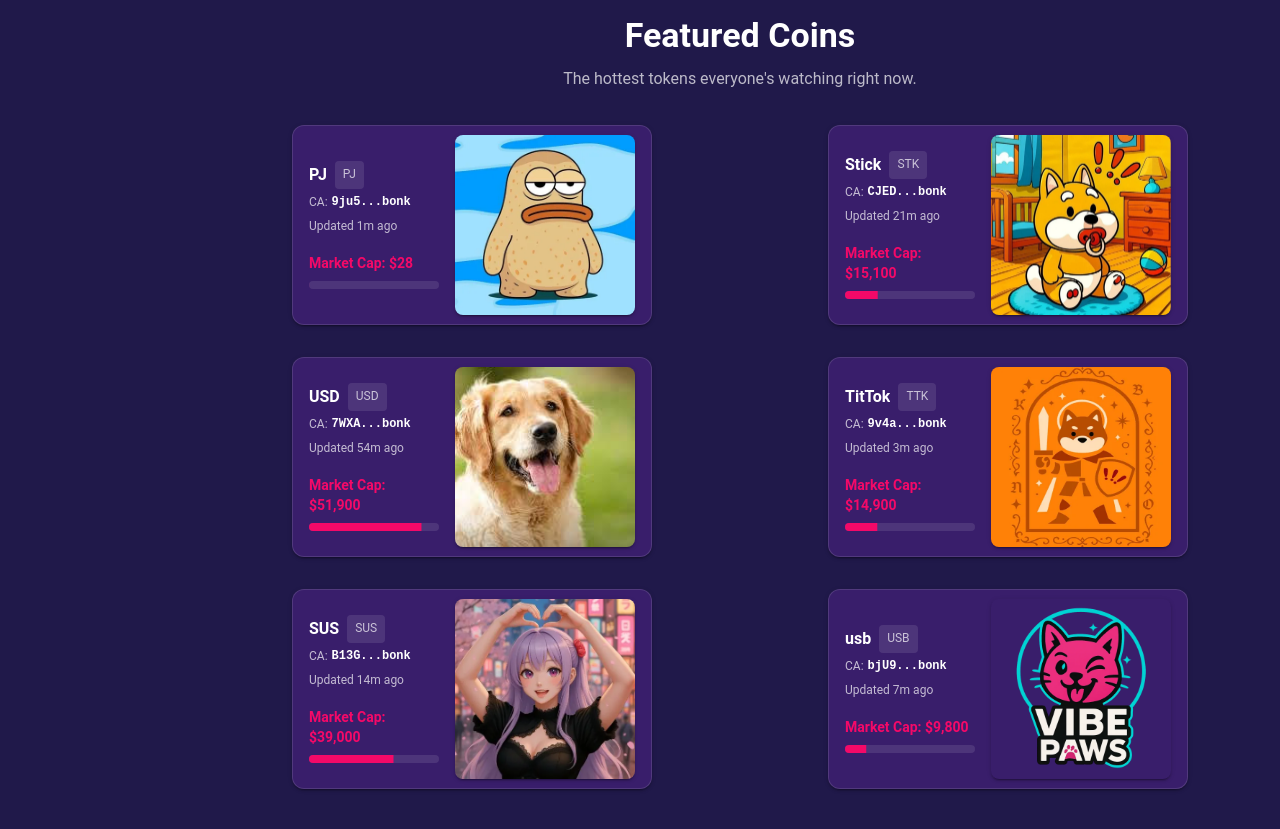
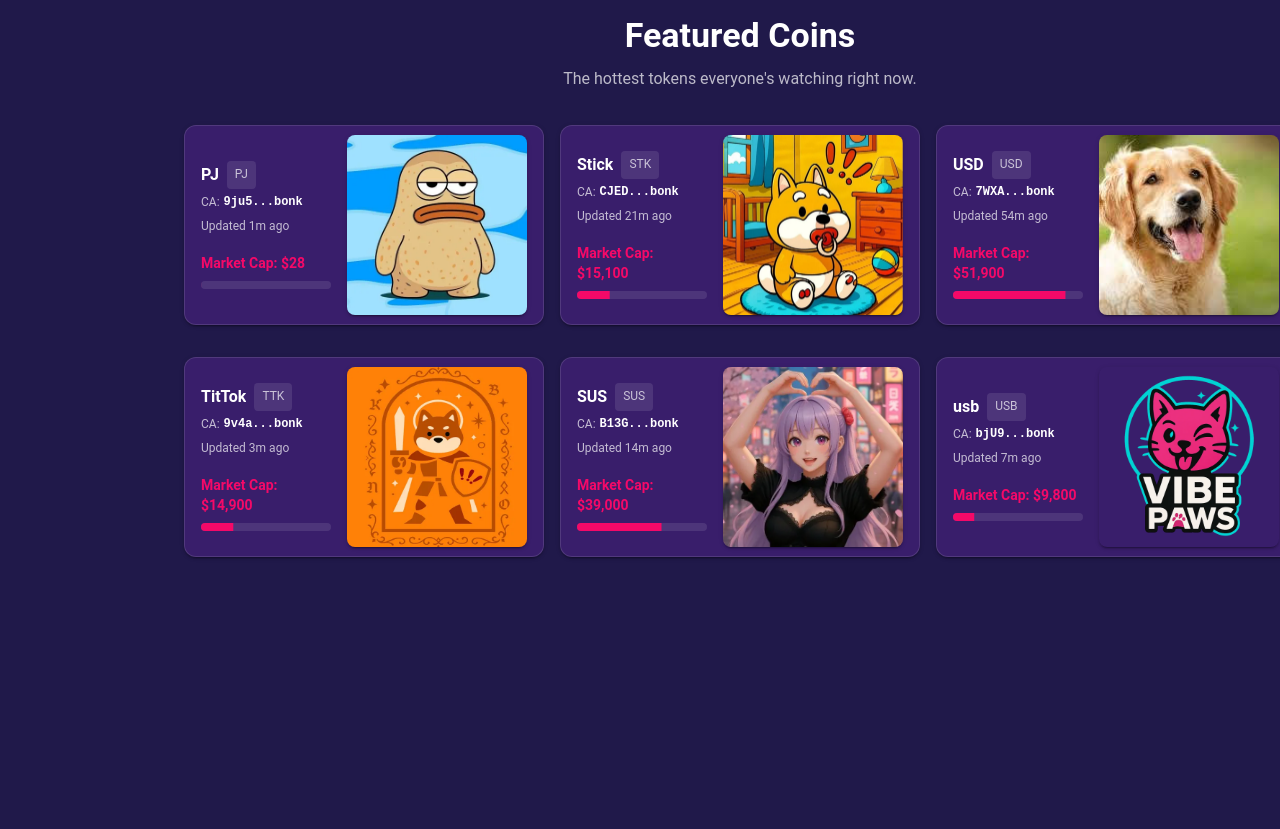
Before and after one commit to TayyabaK/wejump, a Next.js app: page / in a window 1280 px wide. Shown: the part 960-1789 px from the top of the page. After the commit the page ends 1581 px from the top, so only its background shows below. Built offline with nearby package versions, Linux system fonts and the light colour scheme; some icons are missing.

Commit message:
feat: update grid layout in FeaturedTokens component for improved responsiveness

```diff
--- a/src/components/fetaured-section/featured-tokens.tsx
+++ b/src/components/fetaured-section/featured-tokens.tsx
@@ -92,8 +92,8 @@ const FeaturedTokens = () => {
               gridTemplateColumns: {
                 xs: '1fr',
                 sm: 'repeat(1, 1fr)',
-                lg: 'repeat(2, 1fr)',
-                xl: 'repeat(3, 1fr)',
+                lg: 'repeat(3, 1fr)',
+                xl: 'repeat(4, 1fr)',
               },
               justifyItems: 'center',
               alignItems: 'center',
```
